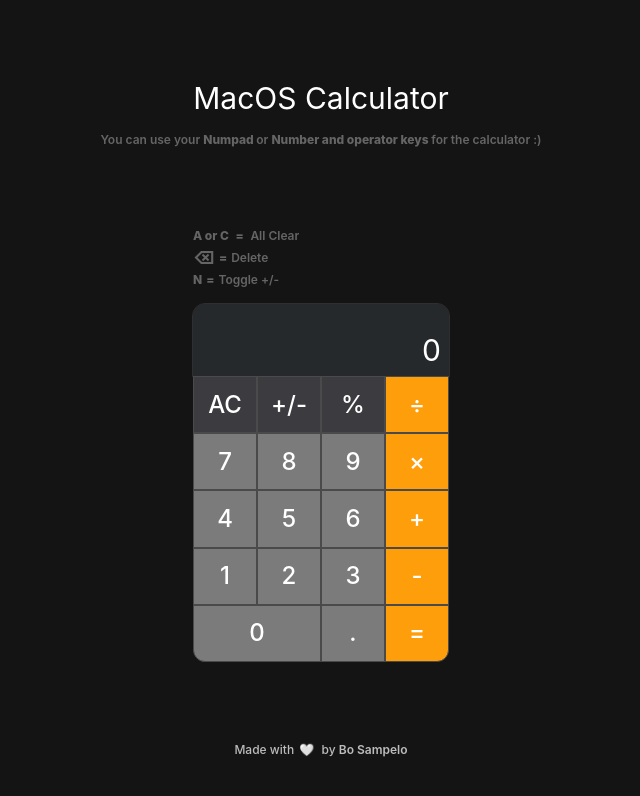
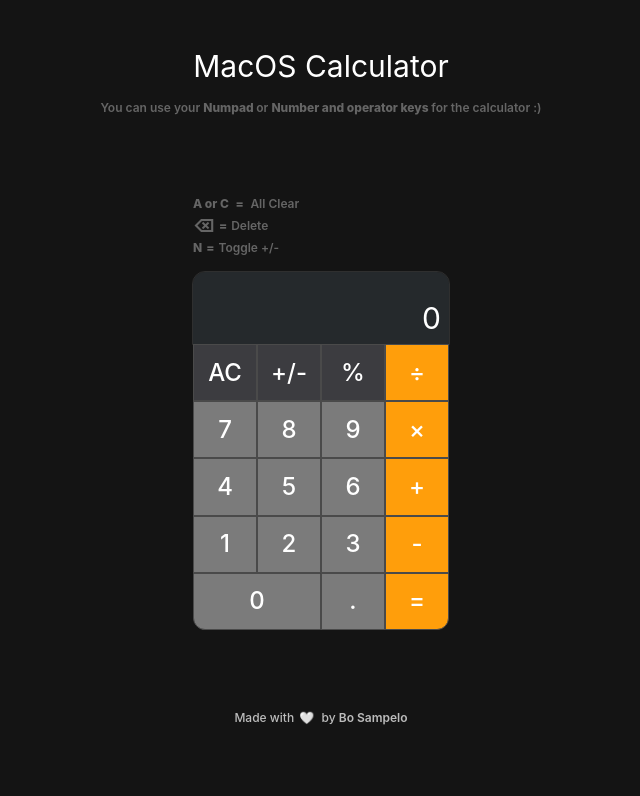
Before and after one commit to sempitrnal/mcc, a React (Create React App) app: page / in a window 1280 px wide. Shown: the top 796 px of the page, without its empty margins (319-959 px from the left). Built offline with nearby package versions, Linux system fonts and the light colour scheme.

Commit message:
title margin

```diff
--- a/src/index.css
+++ b/src/index.css
@@ -52,7 +52,7 @@
 		@apply text-[#bcbcbc] mt-[5rem] text-xs font-[500];
 	}
 	.text-2 {
-		@apply text-[#ffffff] text-3xl mb-[1rem] mt-[5rem];
+		@apply text-[#ffffff] text-3xl mb-[1rem] mt-[3rem];
 	}
 	.text-3 {
 		@apply text-[#656565]  text-xs font-semibold mb-[5rem] text-center w-[70%];
```
